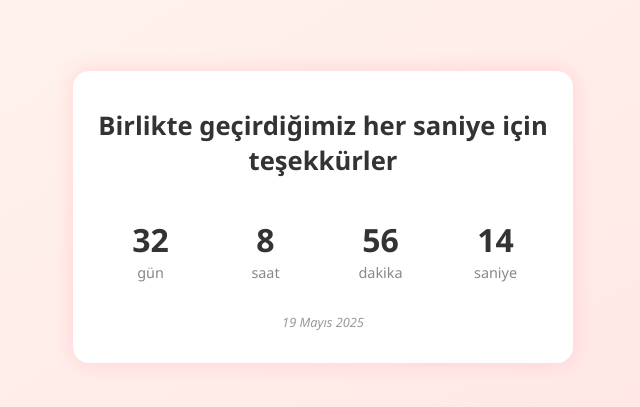
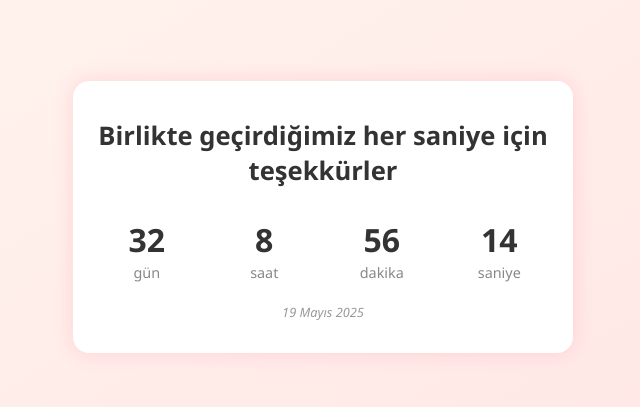
Before and after one commit to chillhami/buket-timer, a plain HTML site: page index.html in a window 1280 px wide. Shown: the part 183-590 px from the top of the page, without its empty margins (317-957 px from the left). Drawn offline with Linux system fonts and the light colour scheme.

Commit message:
Update style.css

```diff
--- a/style.css
+++ b/style.css
@@ -26,14 +26,17 @@ h1 {
 #timer {
   display: flex;
   justify-content: space-around;
-  flex-wrap: wrap;
   margin-bottom: 20px;
+  flex-wrap: nowrap;           /* Satır bölünmesin */
+  overflow-x: auto;            /* Gerekirse yana kaydırılabilsin */
+  gap: 10px;                   /* Elemanlar arası boşluk */
 }
 #timer div {
   text-align: center;
-  margin: 10px;
   min-width: 70px;
+  flex: 1;
 }
+
 #timer span {
   display: block;
   font-size: 2em;
```
